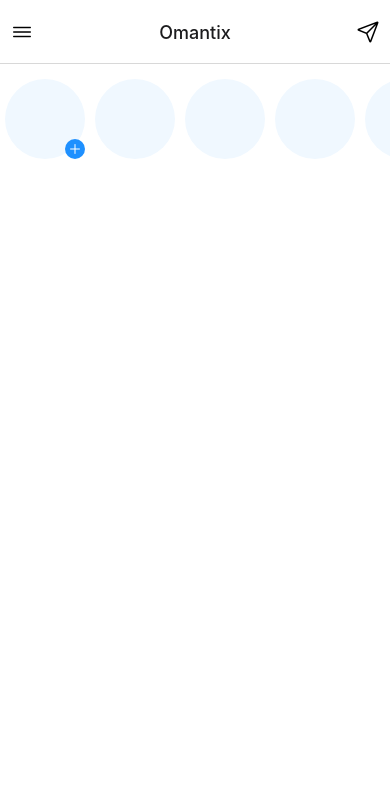
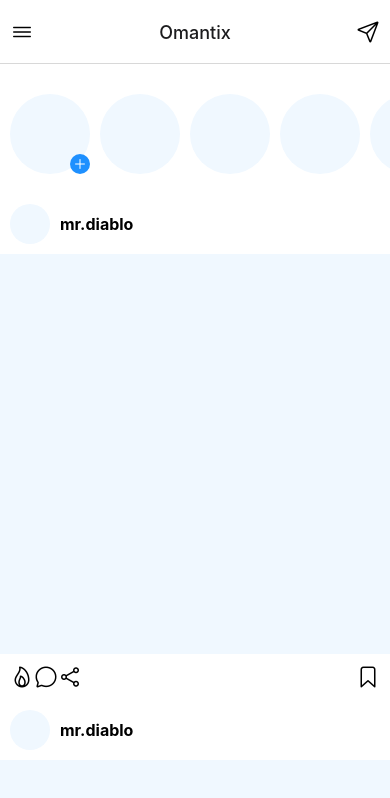
Before and after one commit to samanvay13/Social-Network, a React Native app: screen /Home in a window 390 px wide. Shown: the top 798 px of the page. Built offline with nearby package versions, Linux system fonts and the light colour scheme.

Commit message:
Home page posts

```diff
--- a/App.js
+++ b/App.js
@@ -1,7 +1,7 @@
 import * as React from "react";
 import { NavigationContainer } from "@react-navigation/native";
 import { createNativeStackNavigator } from "@react-navigation/native-stack";
-import { TouchableOpacity, Text, View } from "react-native";
+import { TouchableOpacity } from "react-native";
 import { Ionicons } from "@expo/vector-icons";
 import HomeScreen from "./src/screens/home";
 
--- a/src/screens/home.jsx
+++ b/src/screens/home.jsx
@@ -1,16 +1,20 @@
 import React from 'react';
-import { View, ScrollView, StyleSheet } from 'react-native';
+import { View, ScrollView, StyleSheet, Text } from 'react-native';
 import { Ionicons } from '@expo/vector-icons'; // Assuming you're using Expo for icons
 
 const HomeScreen = () => {
   return (
     <View style={styles.container}>
       <ScrollView
+        vertical
+        showsVerticalScrollIndicator={false}
+        contentContainerStyle={styles.postsContainer}>
+        <View style={styles.postsContainer}>
+        <ScrollView
         horizontal
         showsHorizontalScrollIndicator={false}
-        contentContainerStyle={styles.storiesContainer}
-      >
-        {/* Your horizontally scrollable stories components go here */}
+        contentContainerStyle={styles.storiesContainer}>
+        <View style={styles.storiesContainer}>
           <View style={styles.myStory}>
             <View style={styles.plusIcon}>
               <Ionicons name="add-outline" size={16} color="white" />
@@ -32,8 +36,67 @@ const HomeScreen = () => {
           <View style={styles.story}></View>
           <View style={styles.story}></View>
           <View style={styles.story}></View>
-        {/* Add more stories as needed */}
+          <View style={styles.story}></View>
+          <View style={styles.story}></View>
+          <View style={styles.story}></View>
+          <View style={styles.story}></View>
+          <View style={styles.story}></View>
+        </View>
       </ScrollView>
+          <View style={styles.post}>
+            <View style={styles.userInfo}>
+              <View style={styles.avatar}></View>
+              <Text style={styles.username}>mr.diablo</Text>
+            </View>
+            <View style={styles.postContent}></View>
+            <View style={styles.actionButtons}>
+              <View style={styles.leftActions}>
+                <Ionicons name="flame-outline" size={24} color="black" />
+                <Ionicons name="chatbubble-outline" size={24} color="black" />
+                <Ionicons name="share-social-outline" size={24} color="black" />
+              </View>
+              <View style={styles.rightActions}>
+                <Ionicons name="bookmark-outline" size={24} color="black" />
+              </View>
+            </View>
+          </View>
+          <View style={styles.post}>
+            <View style={styles.userInfo}>
+              <View style={styles.avatar}></View>
+              <Text style={styles.username}>mr.diablo</Text>
+            </View>
+            <View style={styles.postContent}></View>
+            <View style={styles.actionButtons}>
+              <View style={styles.leftActions}>
+                <Ionicons name="flame-outline" size={24} color="black" />
+                <Ionicons name="chatbubble-outline" size={24} color="black" />
+                <Ionicons name="share-social-outline" size={24} color="black" />
+              </View>
+              <View style={styles.rightActions}>
+                <Ionicons name="bookmark-outline" size={24} color="black" />
+              </View>
+            </View>
+          </View>
+          <View style={styles.post}>
+            <View style={styles.userInfo}>
+              <View style={styles.avatar}></View>
+              <Text style={styles.username}>mr.diablo</Text>
+            </View>
+            <View style={styles.postContent}></View>
+            <View style={styles.actionButtons}>
+              <View style={styles.leftActions}>
+                <Ionicons name="flame-outline" size={24} color="black" style={styles.leftActionButton} />
+                <Ionicons name="chatbubble-outline" size={24} color="black" style={styles.leftActionButton} />
+                <Ionicons name="share-social-outline" size={24} color="black" style={styles.leftActionButton} />
+              </View>
+              <View style={styles.rightActions}>
+                <Ionicons name="bookmark-outline" size={24} color="black" />
+              </View>
+            </View>
+          </View>
+        </View>
+      </ScrollView>
+
     </View>
   );
 };
@@ -46,6 +109,7 @@ const styles = StyleSheet.create({
   storiesContainer: {
     paddingVertical: 15,
     paddingHorizontal: 5,
+    flexDirection: 'row',
   },
   myStory: {
     width: 80,
@@ -73,6 +137,46 @@ const styles = StyleSheet.create({
     borderRadius: 40,
     marginRight: 10,
   },
+  postsContainer: {
+    paddingHorizontal: 0,
+    paddingBottom: 20,
+  },
+  post: {
+    marginBottom: 20,
+  },
+  userInfo: {
+    flexDirection: 'row',
+    alignItems: 'center',
+    marginBottom: 10,
+  },
+  avatar: {
+    width: 40,
+    height: 40,
+    borderRadius: 20,
+    backgroundColor: 'aliceblue',
+    marginHorizontal: 10,
+  },
+  username: {
+    fontSize: 16,
+    fontWeight: 'bold',
+  },
+  postContent: {
+    height: 400, // Adjust height as needed
+    backgroundColor: 'aliceblue',
+    marginBottom: 10,
+  },
+  actionButtons: {
+    flexDirection: 'row',
+    justifyContent: 'space-between',
+    paddingHorizontal: 10,
+  },
+  leftActions: {
+    flexDirection: 'row',
+  },
+  leftActionButton: {
+    marginHorizontal: 100,
+  },
+  rightActions: {},
 });
 
 export default HomeScreen;
```
Lines whose indentation alone changed are shown as unchanged.
